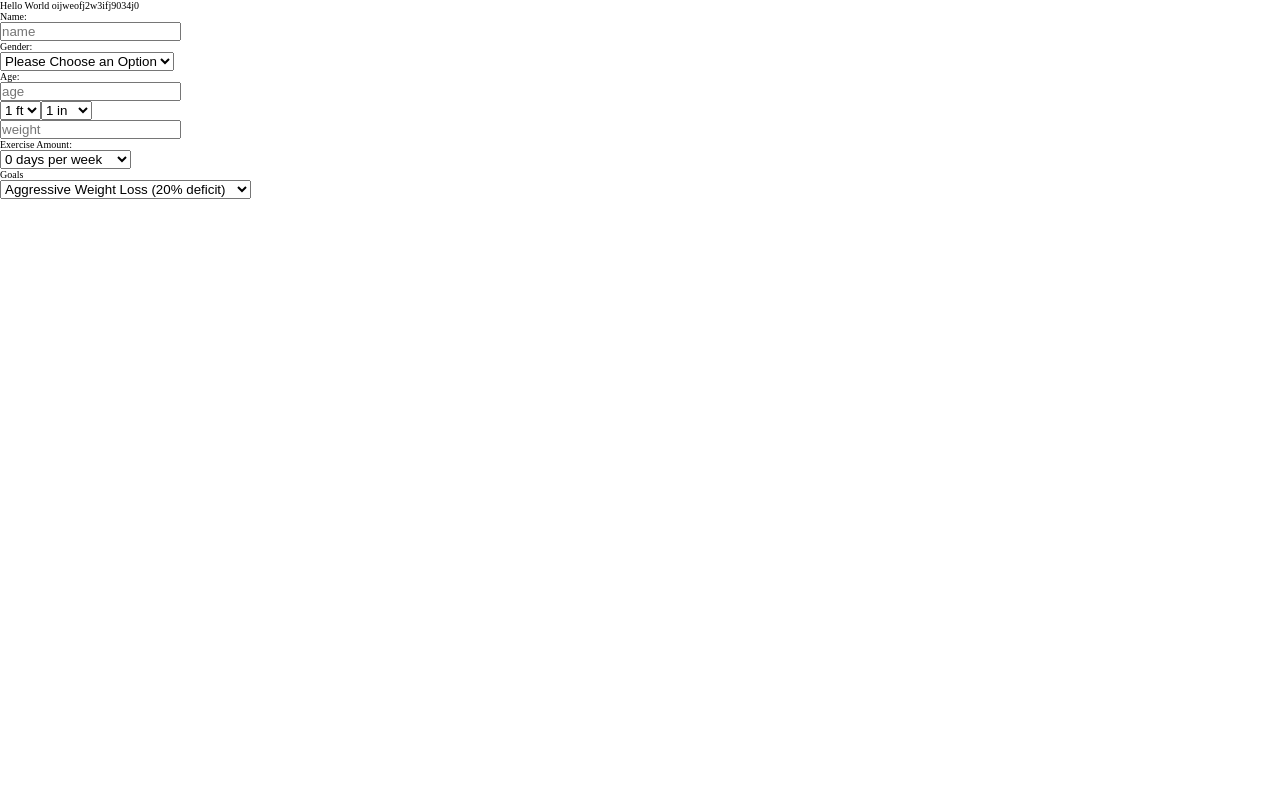
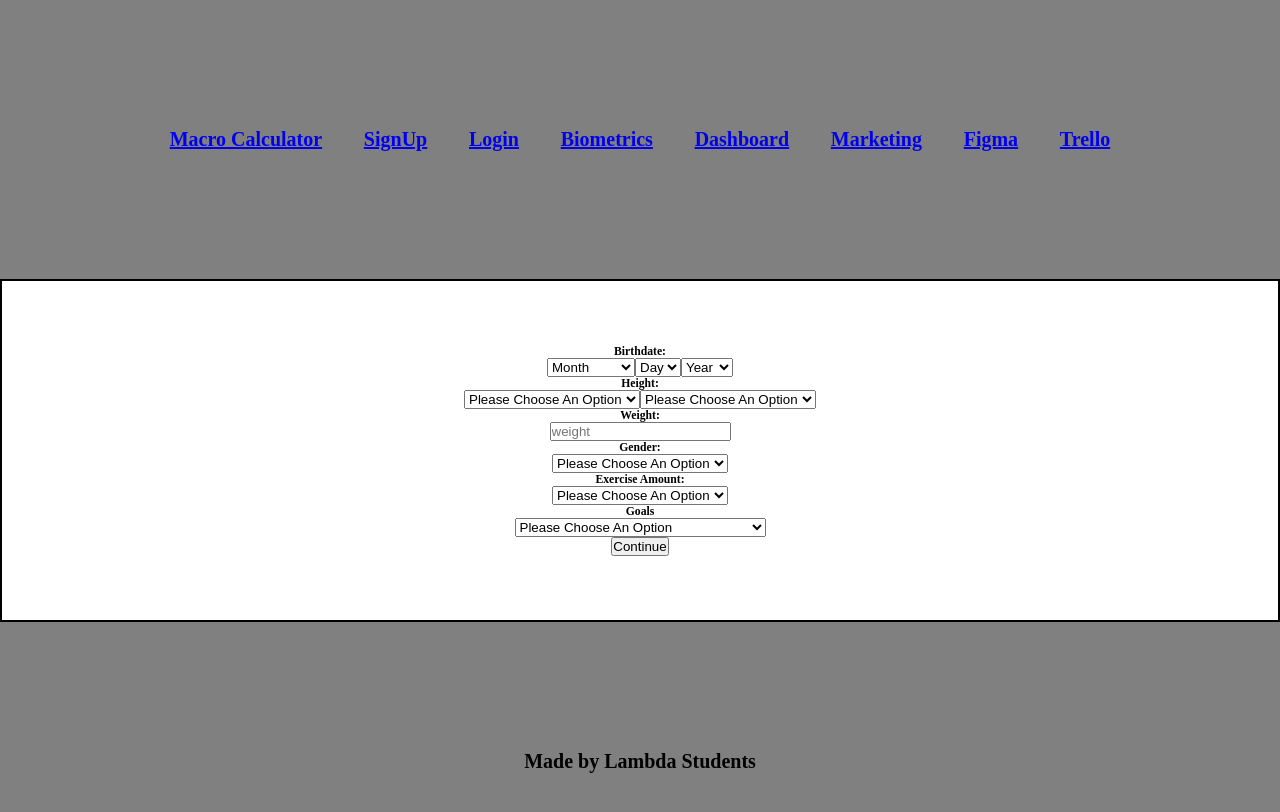
Before and after one commit to prietop97/macro-calculator-react, a React (Create React App) app: page /Biometrics in a window 1280 px wide. Shown: the top 812 px of the page. Built offline with nearby package versions, Linux system fonts and the light colour scheme.

Commit message:
Biometrics optimized

```diff
--- a/src/App.js
+++ b/src/App.js
@@ -2,15 +2,23 @@ import React from 'react';
 import { Route , Switch } from "react-router-dom";
 import Dashboard from './Components/Dashboard';
 import BioForm from './Components/BioForm';
+import Header from './Components/Header';
+import Footer from './Components/Footer';
+import Login from './Components/Login';
+import SignUp from './Components/SignUp';
 
 function App() {
   return (
     <div>
-      Hello World oijweofj2w3ifj9034j0
+      <Header />
       <Switch>
         <Route exact path="/Dashboard" component={Dashboard} />
         <Route path = "/Biometrics" component = {BioForm} />
+        <Route path = "/Login" component = {Login} />
+        <Route path = "/SignUp" component = {SignUp} />
       </Switch>
+      <Footer>
+      </Footer>
     </div>
   );
 }
--- a/src/Components/BioForm.js
+++ b/src/Components/BioForm.js
@@ -1,57 +1,58 @@
 import React from 'react';
 // import useForm from '../Utils/useForm';
+import {month, days, year, feets, inches}from './data.js';
 
 const BioForm = () => {
 
+
     return (
-        <div>
+        <div className= 'login'>
             <form>
-                <p>Name:</p>
-                <input type = 'text' placeholder = 'name'/>
-                <p>Gender:</p>
+                <h3>Birthdate:</h3>
+                <select className = 'month'>
+                    <option>Month</option>
+                    {month.map((mon,index)=>(<option key={index} value={mon}>{mon}</option>))}
+                </select>
                 <select>
-                    <option>Please Choose an Option</option>
+                    <option>Day</option>
+                    {days.map((d, index )=> (<option key = {index} value = {d}>{d}</option>))}
+                </select>
+                <select>
+                    <option>Year</option>
+                    {year.map((y,index)=>(<option key={index} value={y}>{y}</option>))}
+                </select>
+                <div>
+                    <h3>Height: </h3>
+                    <select>Ft
+                        <option>Please Choose An Option</option>
+                        {feets.map((f, index) => (<option key = {index} value = {f}>{f}</option>))}
+                    </select>
+                    <select>
+                        <option>Please Choose An Option</option>
+                        {inches.map((inch,index)=>(<option key={index} value={inch}>{inch}</option>))}
+                    </select>
+                </div>
+                <h3>Weight:</h3>
+                <input type = 'text' placeholder = 'weight'/>
+                <h3>Gender: </h3>
+                <select>
+                    <option>Please Choose An Option</option>
                     <option value = 'female'>Female</option>
                     <option value = 'male'>Male</option>
                 </select>
-                <p>Age:</p>
-                <input type = 'text' placeholder = 'age'/>
-                <div>
-                    <select>Ft
-                        <option value = '1'>1 ft</option>
-                        <option value = '2'>2 ft</option>
-                        <option value = '3'>3 ft</option>
-                        <option value = '4'>4 ft</option>
-                        <option value = '5'>5 ft</option>
-                        <option value = '6'>6 ft</option>
-                        <option value = '7'>7 ft</option>
-                    </select>
-                    <select>
-                    <option value = '1'>1 in</option>
-                        <option value = '2'>2 in</option>
-                        <option value = '3'>3 in</option>
-                        <option value = '4'>4 in</option>
-                        <option value = '5'>5 in</option>
-                        <option value = '6'>6 in</option>
-                        <option value = '7'>7 in</option>
-                        <option value = '8'>8 in</option>
-                        <option value = '9'>9 in</option>
-                        <option value = '10'>10 in</option>
-                        <option value = '11'>11 in</option>
-                        <option value = '12'>12 in</option>
-                    </select>
-                </div>
-                <input type = 'text' placeholder = 'weight'/>
-                <p>Exercise Amount:</p>
+
+                <h3>Exercise Amount:</h3>
                 <select>
+                    <option>Please Choose An Option</option>
                     <option value = 'none'>0 days per week</option>
                     <option value = 'light'> 1-2 days per week</option>
                     <option value = 'medium'>3-4 days per week</option>
                     <option value = 'moderate'>5-6 days per week</option>
                     <option value = 'heavy'>7 days per week</option>
                 </select>
-                <p>Goals</p>
+                <h3>Goals</h3>
                 <select>
+                    <option>Please Choose An Option</option>
                     <option value = 'aggressive'>Aggressive Weight Loss (20% deficit)</option>
                     <option value = 'moderate'>Moderate Weight Loss (15% deficit)</option>
                     <option value = 'light'>Light Weight Loss (10% deficit)</option>
@@ -61,6 +62,7 @@ const BioForm = () => {
                 </select>
 
             </form>
+            <button className= 'continue' >Continue</button>
         </div>
 
     )
--- a/src/Components/Dashboard.js
+++ b/src/Components/Dashboard.js
@@ -1,12 +1,17 @@
-import React, { useEffect } from 'react'
+import React, { useEffect , useState } from 'react'
 import { connect } from "react-redux"
+import { getMacros } from "../Utils/Macros"
 
 function Dashboard(props) {
-
+    const [userCalories,setUserCalories] = useState()
+    useEffect(()=>{
+        const calories = getMacros(props.userProfile.stats)
+        setUserCalories(calories.totalCalories)
+    },[])
 
     return (
         <div>
-            {props.userProfile.stats.age}
+            {userCalories}
         </div>
     )
 }
--- a/src/Components/Footer.js
+++ b/src/Components/Footer.js
@@ -0,0 +1,12 @@
+import React from 'react';
+import { Link } from 'react-router-dom';
+
+export default function Footer() {
+  return (
+    <header className='ui centered'>
+        <div className = 'flexHeader'>
+      <h1 className='ui left'>Made by Lambda Students</h1>
+      </div>
+    </header>
+  );
+}
--- a/src/Components/Header.js
+++ b/src/Components/Header.js
@@ -0,0 +1,32 @@
+import React from 'react';
+import { Link } from 'react-router-dom';
+
+export default function Header() {
+  return (
+    <header className='ui centered'>
+        <div className = 'flexHeader'>
+      <Link to='/'>
+      <h1 className='ui center'>Macro Calculator</h1>
+      </Link>
+      <Link to='/SignUp'>
+      <h1 className='ui left'>SignUp</h1>
+      </Link>
+      <Link to='/Login'>
+      <h1 className='ui left'>Login</h1>
+      </Link>
+      <Link to='/Biometrics'>
+      <h1 className='ui left'>Biometrics</h1>
+      </Link>
+      <Link to='/Dashboard'>
+      <h1 className='ui left'>Dashboard</h1>
+      </Link>
+      <h1>
+      <a href='https://macroculator.github.io/Marketing-page/'>Marketing</a></h1>
+      <h1>
+      <a href='https://www.figma.com/file/LvRxDMLni5Upylszi1gG2G/Macro-Calculator-(1)?node-id=420%3A2280'>Figma</a></h1>
+      <h1>
+      <a href='https://trello.com/b/b0vU37Jp/build-week-project-macro-calculator'>Trello</a></h1>
+      </div>
+    </header>
+  );
+}
--- a/src/Components/Login.js
+++ b/src/Components/Login.js
@@ -0,0 +1,24 @@
+import React from 'react';
+
+
+const Login = () => {
+
+    return (
+        <div className= 'login'>
+            <h1>Login </h1>
+            <form>
+            <h2 className= ''>Username:</h2>
+                <input type = 'text' placeholder = 'name'/>
+            </form>
+            <form>
+            <h2 className= ''>Password:</h2>
+                <input type = 'text' placeholder = 'name'/>
+            </form>
+            <button className= '' >Submit</button>
+        </div>
+
+    )
+
+}
+
+export default Login;
--- a/src/Components/SignUp.js
+++ b/src/Components/SignUp.js
@@ -0,0 +1,24 @@
+import React from 'react';
+
+
+const SignUp = () => {
+
+    return (
+        <div className= 'login'>
+            <h1> SignUp </h1>
+            <form>
+            <h2 className= ''>Username:</h2>
+                <input type = 'text' placeholder = 'name'/>
+            </form>
+            <form>
+            <h2 className= ''>Password:</h2>
+                <input type = 'text' placeholder = 'name'/>
+            </form>
+            <button className= '' >Submit</button>
+        </div>
+
+    )
+
+}
+
+export default SignUp;
--- /dev/null
+++ b/src/Components/data.js
@@ -0,0 +1,13 @@
+export const month = [
+    'January', 'February', 'March', 'April', 'May', 'June', 'July', 'August', 'September', 'October', 'November', 'December'
+]
+
+export const days = [1,2,3,4,5,6,7,8,9,10,11,12,13,14,15,16,17,18,19,20,21,22,23,24,25,26,27,28,29,30,31]
+
+
+
+export const year = [1970, 1971, 1972, 1973, 1974, 1975, 1976, 1977, 1978, 1979, 1980, 1981, 1982, 1983, 1984, 1985, 1986, 1987, 1988, 1989, 1990, 1991, 1992, 1993, 1994, 1995, 1996, 1997, 1998, 1999, 2000, 2001, 2002, 2003, 2004, 2005, 2006, 2007, 2008, 2010, 2011, 2012, 2013, 2014, 2015, 2016, 2017, 2018, 2019, 2020]
+
+
+export const feets = [3,4,5,6,7]
+export const inches = [0,1,2,3,4,5,6,7,8,9,10,11]
--- a/src/Redux/UserState/userReducer.js
+++ b/src/Redux/UserState/userReducer.js
@@ -21,7 +21,8 @@ const initialState = {
             },
             activityLevel: "moderate",
             weight: 150,
-            gender: "male"
+            gender: "male",
+            goal: "maintain"
         },
         numberOfMeals: {
             snacks: 0,
--- a/src/Utils/Macros.js
+++ b/src/Utils/Macros.js
@@ -6,13 +6,6 @@ const getBMR = (stats,height) => {
     }
 }
 
-const getMacros = (stats) => {
-    const height = stats.height.feet * 12 + stats.height.inches
-
-    const BMR = getBMR(stats,height)
-    const activityLevel = getActivityLevel(stats.activityLevel)
-
-}
 
 const getActivityLevel = (activityLevel) => {
     switch(activityLevel){
@@ -28,12 +21,41 @@ const getActivityLevel = (activityLevel) => {
             return 1.9;
         default:
             return 1.55
-    }
+        }
 }
 
 const getGoals = (goal) => {
     switch(goal){
+        case 'aggressive':
+            return 0.8;
+        case 'moderate':
+            return 0.85;
+        case 'light':
+            return 0.9;
+        case 'maintain':
+            return 1;
+        case 'moderate-gain':
+            return 1.1;
+        case 'aggressive-gain':
+            return 1.15;
         default:
             return 1
     }
 }
+
+export const getMacros = (stats) => {
+    const height = stats.height.feet * 12 + stats.height.inches
+
+    const BMR = getBMR(stats,height)
+    console.log(BMR)
+    const activityLevel = getActivityLevel(stats.activityLevel)
+    console.log(activityLevel)
+    const getGoal = getGoals(stats.goal)
+    console.log(getGoal)
+    const totalCalories = Math.floor(BMR * activityLevel * getGoal)
+    const gramsOfProtein = totalCalories * 0.075
+    const gramsOfCarbs = totalCalories * 0.1
+    const gramsOfFats = totalCalories * 0.033
+
+    return {gramsOfProtein,gramsOfCarbs,gramsOfFats,totalCalories}
+}
--- a/src/index.css
+++ b/src/index.css
@@ -7,3 +7,16 @@
 html{
   font-size: 62.5%;
 }
+
+.flexHeader {
+  display: flex;
+  justify-content: space-evenly;
+  padding: 10%;
+  background: gray;
+}
+
+.login {
+  text-align: center;
+  border: 2px solid black;
+  padding: 5%;
+}
```
Also changed, not shown: src/Components/UserProfile.js (+31 -0 lines).
